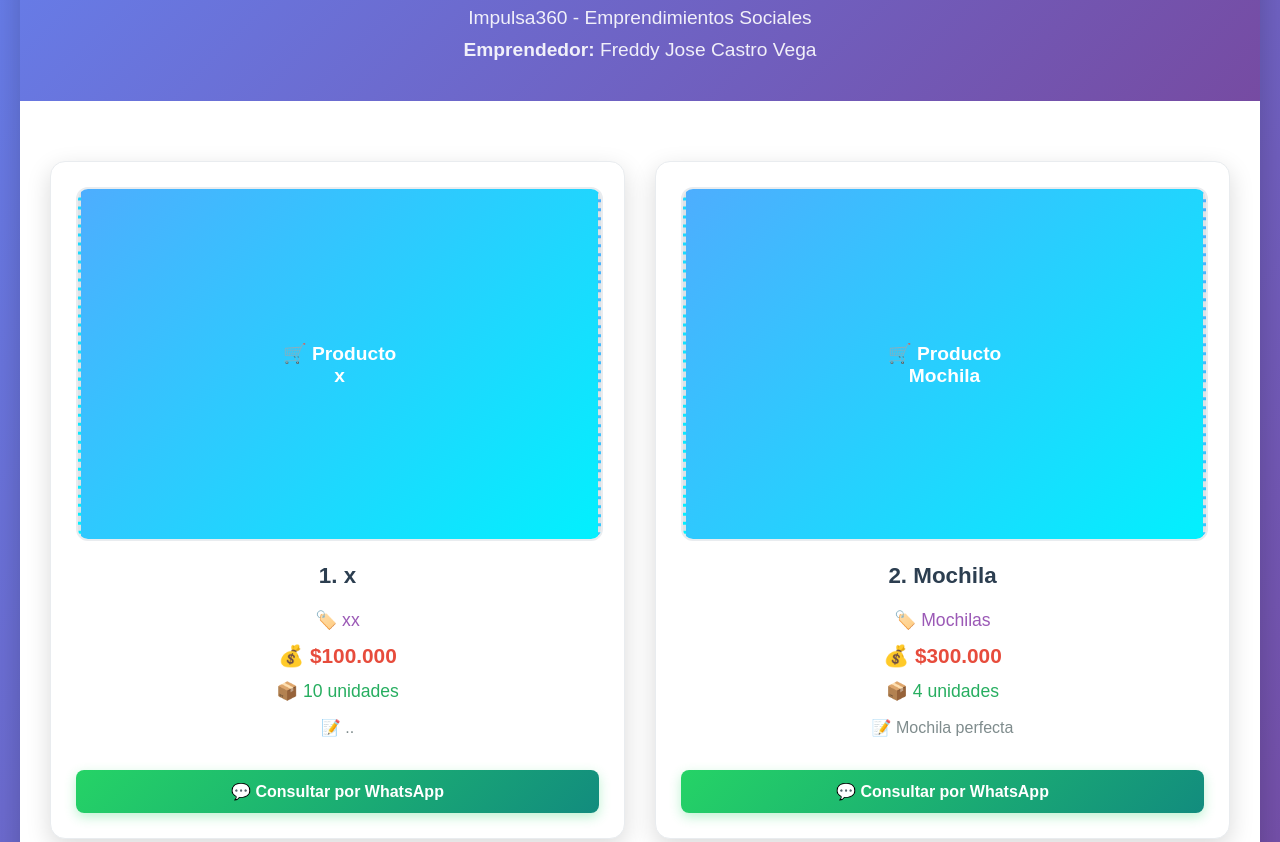
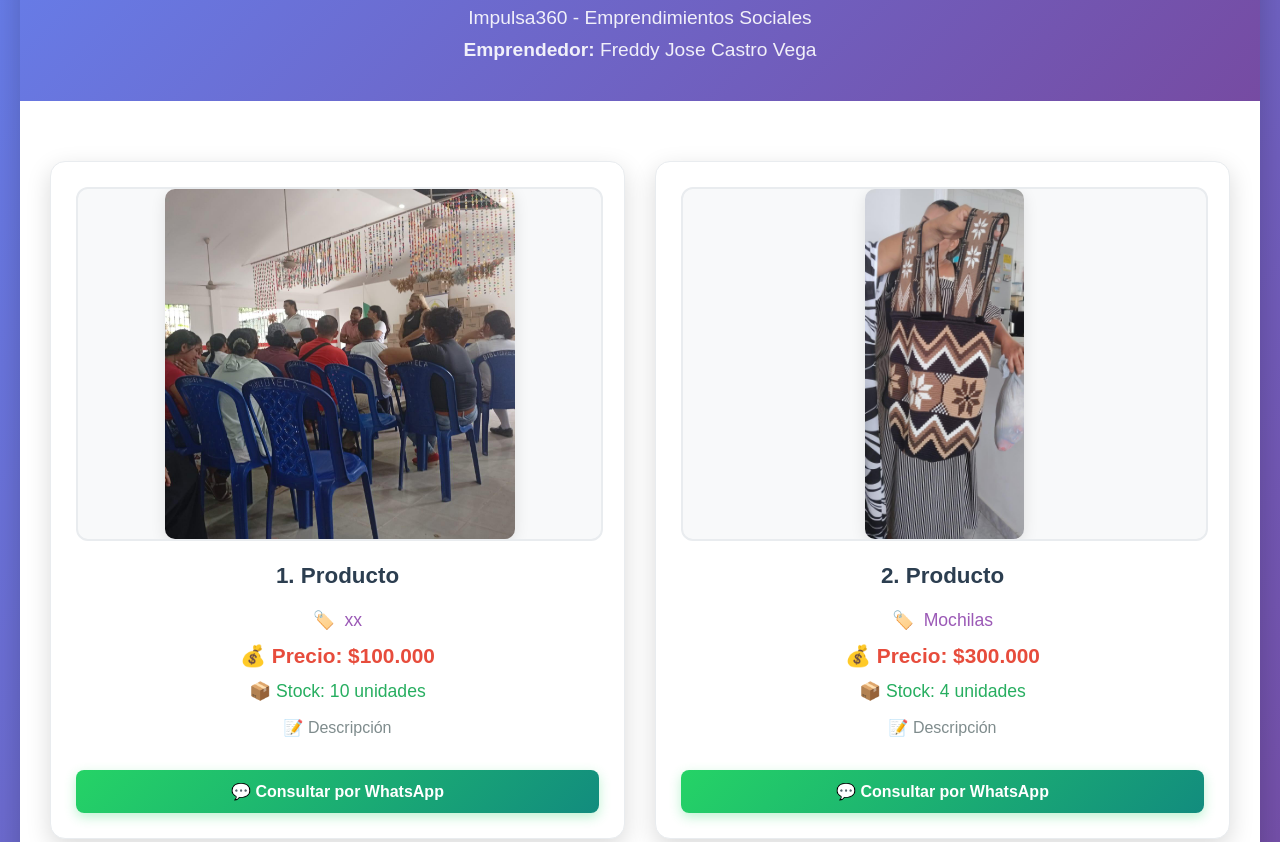
Before and after one commit to Fredev09/Jamaya-Artesanias, a plain HTML site: page index.html in a window 1280 px wide. Shown: the part 110-952 px from the top of the page. Drawn offline with Linux system fonts and the light colour scheme.

Commit message:
Deploy automático: Tue Oct 28 14:02:24 GMT-05:00 2025

```diff
--- a/index.html
+++ b/index.html
@@ -222,32 +222,32 @@
 <div class="productos-grid">
 <div class="producto-card">
 <div class="producto-imagen-container">
-<div class="producto-imagen-placeholder">🛒 Producto<br>x</div>
+<img src="imagenes/producto1.jpg" class="producto-imagen" alt="Producto">
 </div>
 <div class="producto-info">
-<div class="producto-nombre">1. x</div>
-<div class="producto-categoria">🏷️ xx</div>
-<div class="producto-precio">💰 $100.000</div>
-<div class="producto-stock">📦 10 unidades</div>
-<div class="producto-descripcion">📝 ..</div>
+<div class="producto-nombre">1. Producto</div>
+<div class="producto-categoria">🏷️ ️ xx</div>
+<div class="producto-precio">💰 Precio: $100.000</div>
+<div class="producto-stock">📦 Stock: 10 unidades</div>
+<div class="producto-descripcion">📝 Descripción</div>
 </div>
 <div class="botones-container">
-<a href="https://wa.me/573127125150?text=Hola%21+Estoy+interesado+en+el+producto%3A+x+-+Precio%3A+%24100.000" target="_blank" class="boton-whatsapp" title="Consultar por WhatsApp sobre: x">💬 Consultar por WhatsApp</a>
+<a href="https://wa.me/573127125150?text=Hola%21+Estoy+interesado+en+el+producto%3A+Producto+-+Precio%3A+Precio%3A+%24100.000" target="_blank" class="boton-whatsapp" title="Consultar por WhatsApp sobre: Producto">💬 Consultar por WhatsApp</a>
 </div>
 </div>
 <div class="producto-card">
 <div class="producto-imagen-container">
-<div class="producto-imagen-placeholder">🛒 Producto<br>Mochila</div>
+<img src="imagenes/producto2.jpg" class="producto-imagen" alt="Producto">
 </div>
 <div class="producto-info">
-<div class="producto-nombre">2. Mochila</div>
-<div class="producto-categoria">🏷️ Mochilas</div>
-<div class="producto-precio">💰 $300.000</div>
-<div class="producto-stock">📦 4 unidades</div>
-<div class="producto-descripcion">📝 Mochila perfecta</div>
+<div class="producto-nombre">2. Producto</div>
+<div class="producto-categoria">🏷️ ️ Mochilas</div>
+<div class="producto-precio">💰 Precio: $300.000</div>
+<div class="producto-stock">📦 Stock: 4 unidades</div>
+<div class="producto-descripcion">📝 Descripción</div>
 </div>
 <div class="botones-container">
-<a href="https://wa.me/573127125150?text=Hola%21+Estoy+interesado+en+el+producto%3A+Mochila+-+Precio%3A+%24300.000" target="_blank" class="boton-whatsapp" title="Consultar por WhatsApp sobre: Mochila">💬 Consultar por WhatsApp</a>
+<a href="https://wa.me/573127125150?text=Hola%21+Estoy+interesado+en+el+producto%3A+Producto+-+Precio%3A+Precio%3A+%24300.000" target="_blank" class="boton-whatsapp" title="Consultar por WhatsApp sobre: Producto">💬 Consultar por WhatsApp</a>
 </div>
 </div>
 </div>
```
Also changed, not shown: imagenes/producto1.jpg (added), imagenes/producto2.jpg (added).
